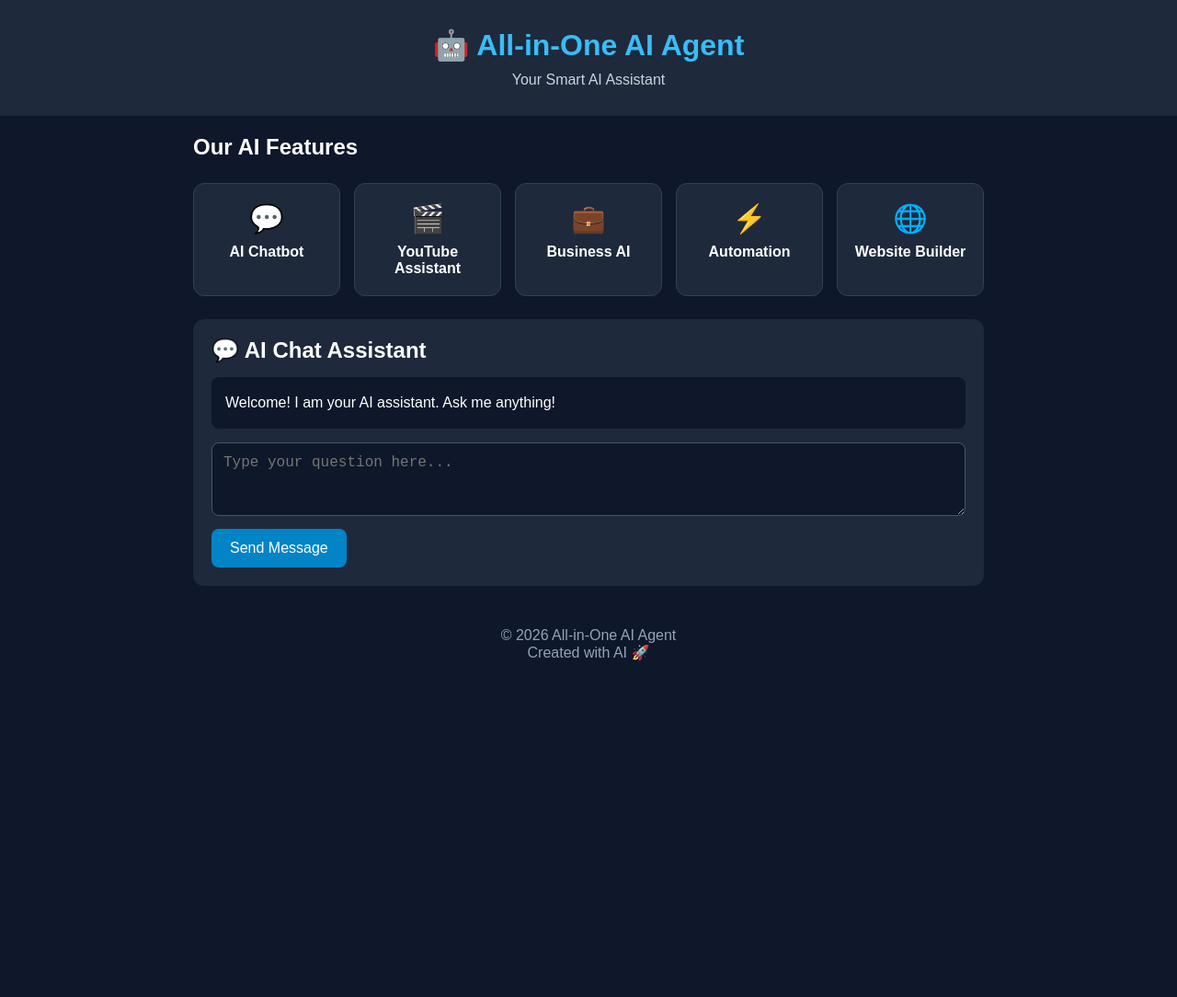
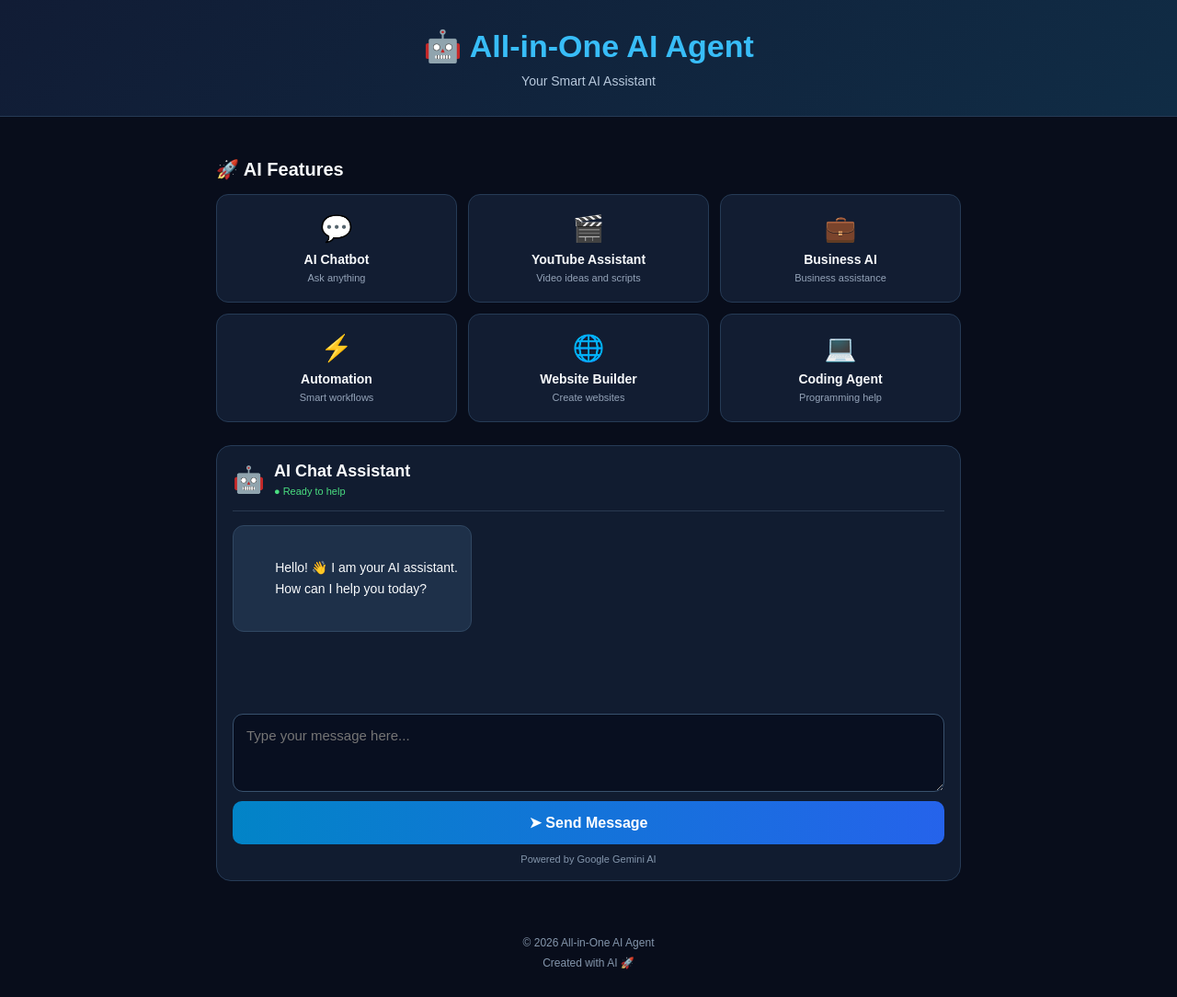
Before and after one commit to loveyou14az-png/all-in-one-ai-agent-2026, a website: page index.html in a window 1280 px wide. Shown: the whole page at 92% size. Before the commit the page ends 800 px from the top, so only its background shows below. Drawn offline with Linux system fonts and the light colour scheme.

Commit message:
Update index.html

```diff
--- a/index.html
+++ b/index.html
@@ -1,28 +1,218 @@
+
 <!DOCTYPE html>
 <html lang="en">
 <head>
 <meta charset="UTF-8">
 <meta name="viewport" content="width=device-width, initial-scale=1.0">
+<meta name="theme-color" content="#080d1b">
 <title>All-in-One AI Agent</title>
+
 <style>
-        * { margin: 0; padding: 0; box-sizing: border-box; }
-        body { font-family: Arial, sans-serif; background: #0f172a; color: white; min-height: 100vh; }
-        header { text-align: center; padding: 30px 15px; background: #1e293b; }
-        header h1 { color: #38bdf8; margin-bottom: 10px; }
-        header p { color: #cbd5e1; }
-        .container { max-width: 900px; margin: auto; padding: 20px; }
-        .features { display: grid; grid-template-columns: repeat(auto-fit, minmax(140px, 1fr)); gap: 15px; margin: 25px 0; }
-        .feature { background: #1e293b; padding: 20px 10px; border-radius: 12px; text-align: center; border: 1px solid #334155; }
-        .feature span { font-size: 30px; }
-        .feature h3 { margin-top: 10px; font-size: 16px; }
-        .chatbox { background: #1e293b; padding: 20px; border-radius: 12px; margin-top: 20px; }
-        #answer { background: #0f172a; padding: 15px; border-radius: 8px; margin: 15px 0; min-height: 50px; white-space: pre-wrap; line-height: 1.6; }
-        textarea { width: 100%; padding: 12px; border-radius: 8px; border: 1px solid #475569; background: #0f172a; color: white; font-size: 16px; resize: vertical; }
-        button { background: #0284c7; color: white; border: none; padding: 12px 20px; border-radius: 8px; font-size: 16px; cursor: pointer; margin-top: 10px; }
-        button:hover { background: #0369a1; }
-        footer { text-align: center; padding: 25px; color: #94a3b8; }
+* {
+  margin: 0;
+  padding: 0;
+  box-sizing: border-box;
+}
+
+body {
+  font-family: Arial, sans-serif;
+  background: #080d1b;
+  color: #f8fafc;
+  min-height: 100vh;
+}
+
+header {
+  text-align: center;
+  padding: 30px 15px;
+  background: linear-gradient(135deg, #111c35, #102c45);
+  border-bottom: 1px solid #263a55;
+}
+
+header h1 {
+  color: #38bdf8;
+  font-size: 27px;
+  margin-bottom: 10px;
+}
+
+header p {
+  color: #b7c8dc;
+  font-size: 14px;
+}
+
+.container {
+  max-width: 850px;
+  margin: auto;
+  padding: 20px 15px;
+}
+
+.section-title {
+  font-size: 20px;
+  margin: 15px 0;
+}
+
+.features {
+  display: grid;
+  grid-template-columns: repeat(2, 1fr);
+  gap: 12px;
+}
+
+.feature {
+  background: #121d32;
+  border: 1px solid #263b56;
+  border-radius: 13px;
+  padding: 20px 10px;
+  text-align: center;
+  transition: 0.2s;
+}
+
+.feature:hover {
+  border-color: #38bdf8;
+  transform: translateY(-2px);
+}
+
+.feature span {
+  font-size: 28px;
+}
+
+.feature h3 {
+  font-size: 14px;
+  margin-top: 9px;
+}
+
+.feature p {
+  color: #94a3b8;
+  font-size: 11px;
+  margin-top: 6px;
+}
+
+.chatbox {
+  background: #111c30;
+  border: 1px solid #263b56;
+  border-radius: 16px;
+  margin-top: 25px;
+  padding: 17px;
+}
+
+.chat-heading {
+  display: flex;
+  align-items: center;
+  gap: 10px;
+  padding-bottom: 15px;
+  border-bottom: 1px solid #293950;
+}
+
+.chat-heading h2 {
+  font-size: 18px;
+}
+
+.online {
+  color: #4ade80;
+  font-size: 11px;
+  margin-top: 5px;
+}
+
+#messages {
+  min-height: 220px;
+  max-height: 420px;
+  overflow-y: auto;
+  padding: 15px 0;
+  display: flex;
+  flex-direction: column;
+  gap: 13px;
+}
+
+.message {
+  padding: 12px 14px;
+  border-radius: 12px;
+  max-width: 90%;
+  line-height: 1.6;
+  font-size: 14px;
+  white-space: pre-wrap;
+  overflow-wrap: anywhere;
+}
+
+.bot {
+  align-self: flex-start;
+  background: #1e3049;
+  border: 1px solid #304762;
+}
+
+.user {
+  align-self: flex-end;
+  background: #075985;
+}
+
+.input-area {
+  display: flex;
+  flex-direction: column;
+  gap: 10px;
+}
+
+textarea {
+  width: 100%;
+  padding: 14px;
+  min-height: 85px;
+  border: 1px solid #38516d;
+  border-radius: 11px;
+  background: #080f20;
+  color: white;
+  font-size: 15px;
+  resize: vertical;
+  outline: none;
+  font-family: inherit;
+}
+
+textarea:focus {
+  border-color: #38bdf8;
+}
+
+button {
+  width: 100%;
+  padding: 14px;
+  background: linear-gradient(90deg, #0284c7, #2563eb);
+  color: white;
+  border: none;
+  border-radius: 10px;
+  font-size: 16px;
+  font-weight: bold;
+  cursor: pointer;
+}
+
+button:disabled {
+  opacity: 0.5;
+  cursor: not-allowed;
+}
+
+.note {
+  text-align: center;
+  color: #8496ac;
+  font-size: 11px;
+  margin-top: 10px;
+}
+
+footer {
+  text-align: center;
+  padding: 30px 15px;
+  color: #8496ac;
+  font-size: 12px;
+}
+
+@media (min-width: 600px) {
+  .features {
+    grid-template-columns: repeat(3, 1fr);
+  }
+
+  .container {
+    padding: 30px 20px;
+  }
+
+  header h1 {
+    font-size: 34px;
+  }
+}
 </style>
 </head>
+
 <body>
 
 <header>
@@ -30,74 +220,151 @@
   <p>Your Smart AI Assistant</p>
 </header>
 
-    <div class="container">
-        <h2>Our AI Features</h2>
+<main class="container">
+
+  <h2 class="section-title">🚀 AI Features</h2>
 
   <div class="features">
-            <div class="feature"><span>💬</span><h3>AI Chatbot</h3></div>
-            <div class="feature"><span>🎬</span><h3>YouTube Assistant</h3></div>
-            <div class="feature"><span>💼</span><h3>Business AI</h3></div>
-            <div class="feature"><span>⚡</span><h3>Automation</h3></div>
-            <div class="feature"><span>🌐</span><h3>Website Builder</h3></div>
+
+    <div class="feature">
+      <span>💬</span>
+      <h3>AI Chatbot</h3>
+      <p>Ask anything</p>
     </div>
 
-        <div class="chatbox">
-            <h2>💬 AI Chat Assistant</h2>
+    <div class="feature">
+      <span>🎬</span>
+      <h3>YouTube Assistant</h3>
+      <p>Video ideas and scripts</p>
+    </div>
 
-            <div id="answer">Welcome! I am your AI assistant. Ask me anything!</div>
+    <div class="feature">
+      <span>💼</span>
+      <h3>Business AI</h3>
+      <p>Business assistance</p>
+    </div>
 
-            <textarea id="question" rows="3" placeholder="Type your question here..."></textarea>
+    <div class="feature">
+      <span>⚡</span>
+      <h3>Automation</h3>
+      <p>Smart workflows</p>
+    </div>
 
-            <button type="button" onclick="askAI()">Send Message</button>
+    <div class="feature">
+      <span>🌐</span>
+      <h3>Website Builder</h3>
+      <p>Create websites</p>
+    </div>
+
+    <div class="feature">
+      <span>💻</span>
+      <h3>Coding Agent</h3>
+      <p>Programming help</p>
+    </div>
+
+  </div>
+
+  <section class="chatbox">
+
+    <div class="chat-heading">
+      <span style="font-size:28px">🤖</span>
+      <div>
+        <h2>AI Chat Assistant</h2>
+        <p class="online">● Ready to help</p>
       </div>
     </div>
 
+    <div id="messages" aria-live="polite">
+      <div class="message bot">
+        Hello! 👋 I am your AI assistant.
+        How can I help you today?
+      </div>
+    </div>
+
+    <div class="input-area">
+      <textarea
+        id="question"
+        placeholder="Type your message here..."
+      ></textarea>
+
+      <button id="sendBtn" type="button" onclick="askAI()">
+        ➤ Send Message
+      </button>
+    </div>
+
+    <p class="note">
+      Powered by Google Gemini AI
+    </p>
+
+  </section>
+
+</main>
+
 <footer>
   <p>© 2026 All-in-One AI Agent</p>
-        <p>Created with AI 🚀</p>
+  <p style="margin-top:8px">Created with AI 🚀</p>
 </footer>
 
 <script>
+const questionBox = document.getElementById("question");
+const messages = document.getElementById("messages");
+const sendBtn = document.getElementById("sendBtn");
+
+function addMessage(text, type) {
+  const div = document.createElement("div");
+  div.className = "message " + type;
+  div.textContent = text;
+  messages.appendChild(div);
+  messages.scrollTop = messages.scrollHeight;
+  return div;
+}
+
 async function askAI() {
-  const questionBox = document.getElementById("question");
-  const answerBox = document.getElementById("answer");
-  const button = document.querySelector(".chatbox button");
-
   const question = questionBox.value.trim();
 
-  if (!question) {
-    answerBox.innerText = "Please enter a question first.";
-    return;
-  }
+  if (!question || sendBtn.disabled) return;
 
-  answerBox.innerText = "AI is thinking...";
-  button.disabled = true;
+  addMessage(question, "user");
+
+  questionBox.value = "";
+  sendBtn.disabled = true;
+  sendBtn.textContent = "⏳ Thinking...";
+
+  const loading = addMessage("AI is thinking...", "bot");
 
   try {
     const response = await fetch("/api/chat", {
       method: "POST",
-      headers: { "Content-Type": "application/json" },
-      body: JSON.stringify({ question: question })
+      headers: {
+        "Content-Type": "application/json"
+      },
+      body: JSON.stringify({
+        question: question
+      })
     });
 
     const data = await response.json();
 
     if (!response.ok) {
-      throw new Error(data.error || "AI request failed");
+      throw new Error(data.error || "AI request failed.");
     }
 
-  return res.status(200).json({ answer: reply, reply });
-    questionBox.value = "";
+    loading.textContent =
+      data.answer || data.reply || "No response received.";
+
   } catch (error) {
-    answerBox.innerText = "Error: " + error.message;
+    loading.textContent = "Error: " + error.message;
   } finally {
-    button.disabled = false;
+    sendBtn.disabled = false;
+    sendBtn.textContent = "➤ Send Message";
+    questionBox.focus();
+    messages.scrollTop = messages.scrollHeight;
   }
 }
 
-document.getElementById("question").addEventListener("keydown", function (e) {
-  if (e.key === "Enter" && !e.shiftKey) {
-    e.preventDefault();
+questionBox.addEventListener("keydown", function(event) {
+  if (event.key === "Enter" && !event.shiftKey) {
+    event.preventDefault();
     askAI();
   }
 });
```
Lines whose indentation alone changed are shown as unchanged.
